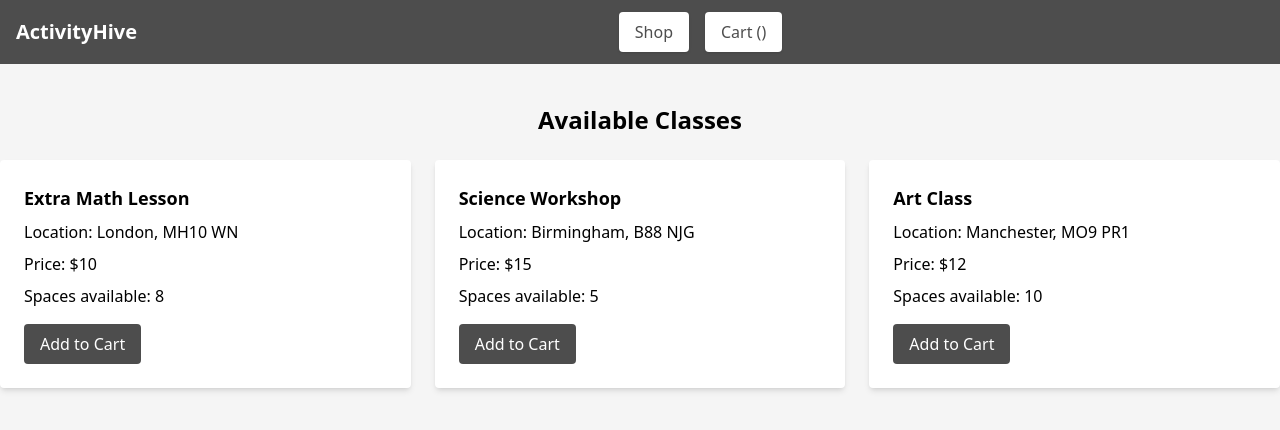
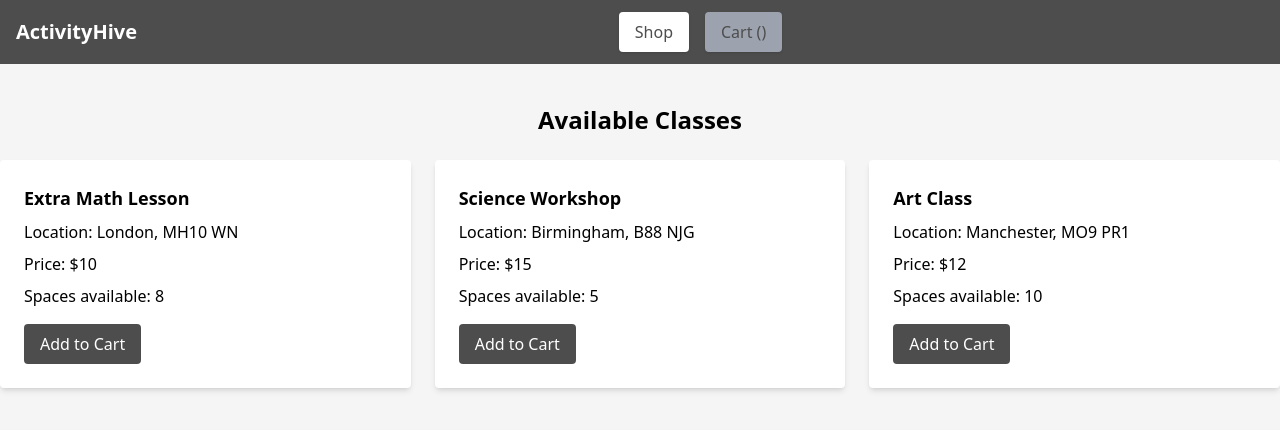
Before and after one commit to dave-byte1/ActivityHive-App, a Vue app: page / in a window 1280 px wide. Shown: the top 430 px of the page. Built offline with nearby package versions, Linux system fonts and the light colour scheme; the HTML template or start-up script is replaced by a standard one.

Commit message:
Added button to disable cart if there are no products in the "cart" array

```diff
--- a/src/App.vue
+++ b/src/App.vue
@@ -47,6 +47,11 @@ function canAddToCart(product) {
   const productInCart = data.cart.filter((id) => id === product.id).length;
   return product.spaces > productInCart;
 }
+
+const disableCart = computed(() => {
+  return data.cart.length === 0; // Disable the Cart button if the cart is empty
+});
+
 </script>
 
 <template>
@@ -61,7 +66,10 @@ function canAddToCart(product) {
         <button class="bg-white text-[#4d4d4d] px-4 py-2 rounded shadow hover:bg-gray-100 transition">
           Shop
         </button>
-        <button class="bg-white text-[#4d4d4d] px-4 py-2 rounded shadow hover:bg-gray-100 transition">
+        <button
+            :disabled="disableCart"
+            class="bg-white text-[#4d4d4d] px-4 py-2 rounded shadow hover:bg-gray-100 disabled:bg-gray-400 disabled:cursor-not-allowed transition"
+        >
           Cart ({{ cartItemCount }})
         </button>
       </div>
```
